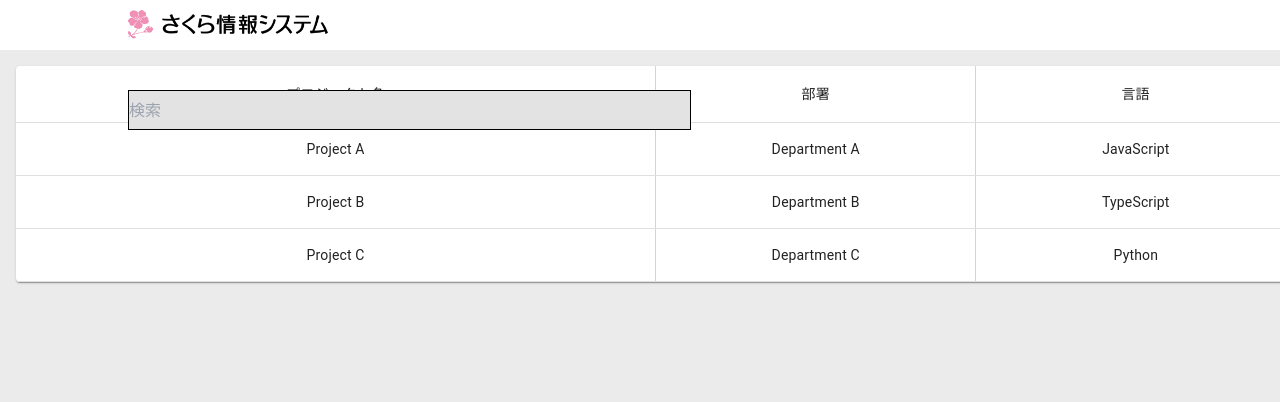
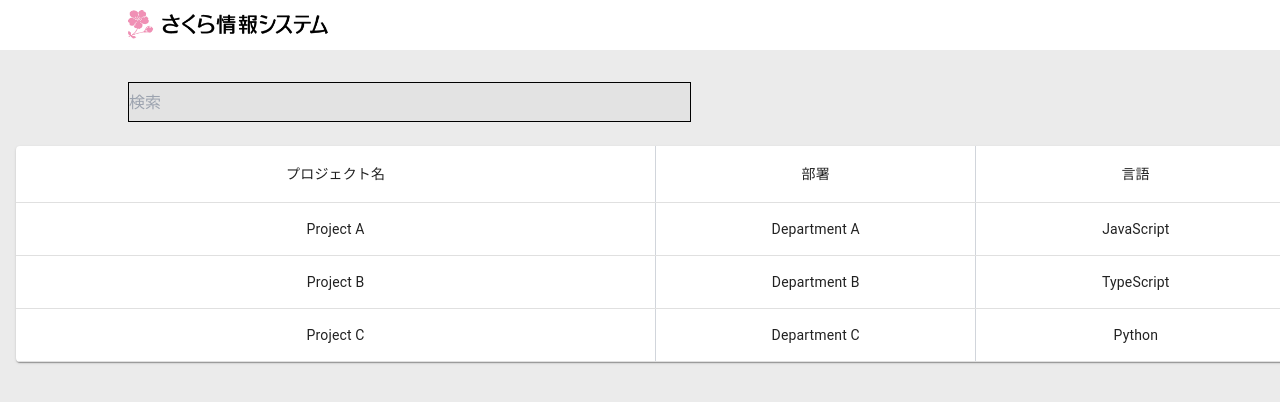
Before and after one commit to SQL-Injections/team2a, a Next.js app in the folder team_2a/: page / in a window 1280 px wide. Shown: the top 402 px of the page. Built offline with nearby package versions, Linux system fonts and the light colour scheme.

Commit message:
change style

```diff
--- a/team_2a/styles/Search_box.module.css
+++ b/team_2a/styles/Search_box.module.css
@@ -1,5 +1,5 @@
 .seach_space{
-    margin: 16px 0px;
+    margin: 8px 0px;
 }
 .seach_box{
     width: 55%;
@@ -7,3 +7,6 @@
     background-color: rgb(227, 227, 227);
     height: 2.5rem;
 }
+.space{
+    height: 80px;
+}
```
